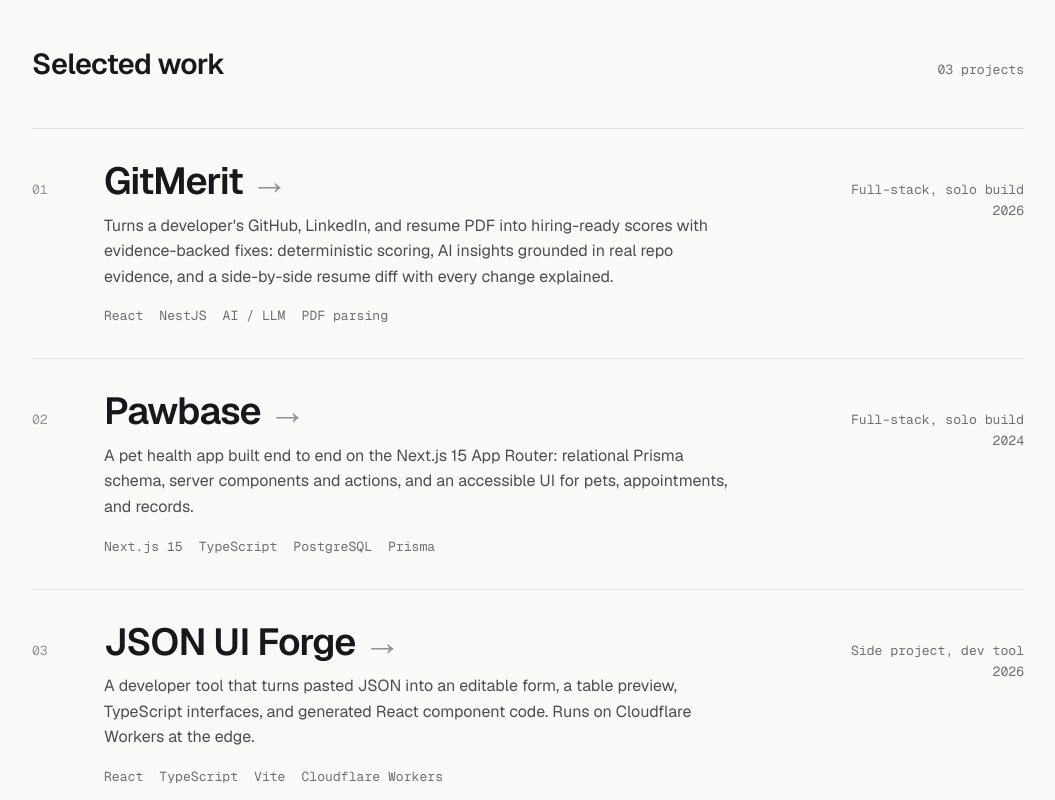
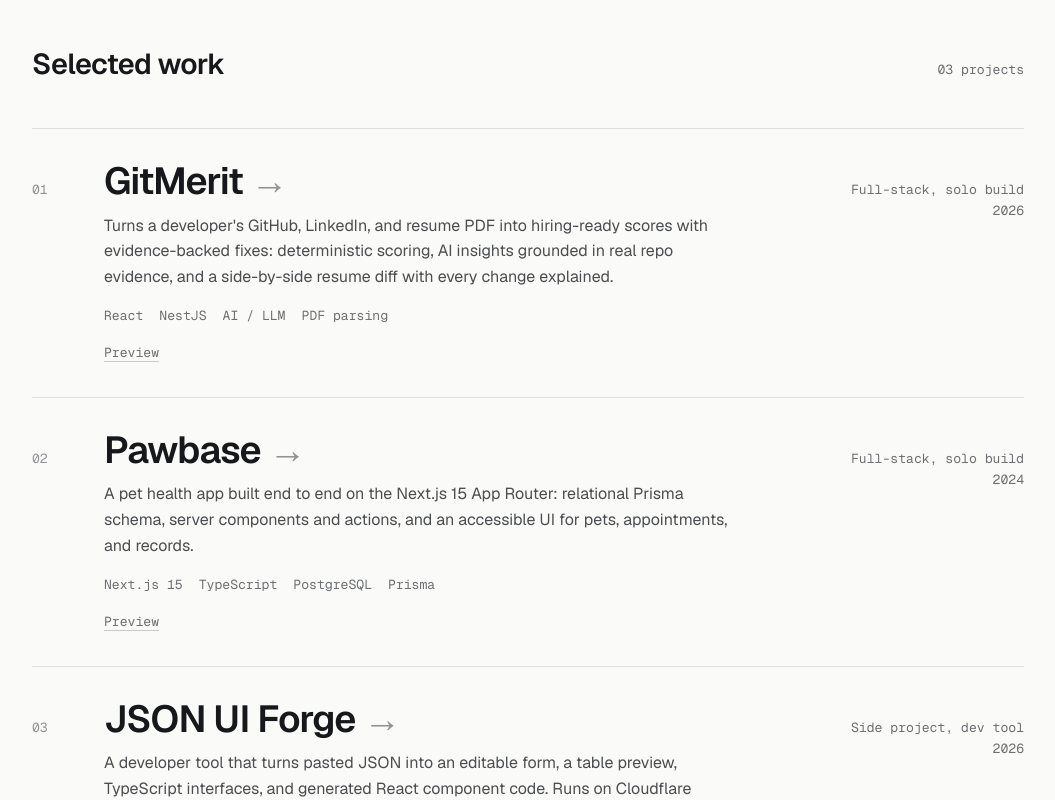
Before and after one commit to andriimaksymov/portfolio, a Next.js app: page / in a window 1280 px wide. Shown: the part 700-1500 px from the top of the page, without its empty margins (112-1167 px from the left). Built offline with nearby package versions, Linux system fonts and the light colour scheme.

Commit message:
feat: add WorkPreview component and update work entries with new image assets

```diff
--- a/src/app/globals.css
+++ b/src/app/globals.css
@@ -236,11 +236,85 @@ img { display: block; max-width: 100%; height: auto; }
   white-space: nowrap;
 }
 .work-arrow { color: var(--faint); transition: transform var(--d) var(--ease-out), color var(--d) var(--ease-out); }
+.work-title-link { display: inline-block; transition: color var(--d) var(--ease-out); }
 
 @media (hover: hover) and (pointer: fine) {
-  .work-link:hover .work-title { color: var(--accent-ink); }
-  .work-link:hover .work-arrow { color: var(--accent-ink); transform: translateX(4px); }
+  .work-title-link:hover { color: var(--accent-ink); }
+  .work-title-link:hover .work-arrow { color: var(--accent-ink); transform: translateX(4px); }
 }
+
+/* ---------- Work preview (lightbox) ---------- */
+.work-preview-btn {
+  margin-top: var(--s-4);
+  padding: 0;
+  font-size: var(--t--1);
+  color: var(--muted);
+  text-decoration: underline;
+  text-decoration-color: var(--line-2);
+  text-underline-offset: 4px;
+  transition: color var(--d) var(--ease-out), text-decoration-color var(--d) var(--ease-out);
+}
+.work-preview-btn:hover { color: var(--ink); text-decoration-color: var(--ink); }
+
+.preview {
+  border: 1px solid var(--line-2);
+  border-radius: var(--radius);
+  padding: 0;
+  background: var(--bg);
+  color: var(--ink);
+  width: min(1040px, calc(100vw - 2 * var(--gutter)));
+  max-height: calc(100dvh - 2 * var(--s-6));
+  margin: auto;
+  overflow: auto;
+}
+/* The dim veil is drawn by the dialog's own box-shadow, not ::backdrop:
+   Chromium intermittently fails to repaint ::backdrop over scrolled content,
+   leaving parts of the page undimmed. The shadow shares the dialog's paint
+   layer, so it can never desync. ::backdrop stays for click-outside-to-close. */
+.preview::backdrop { background: transparent; }
+
+.preview {
+  opacity: 0;
+  transform: translateY(10px) scale(0.99);
+  box-shadow: 0 0 0 100vmax oklch(0.21 0.006 265 / 0.55);
+  transition: opacity var(--d-slow) var(--ease-out), transform var(--d-slow) var(--ease-out);
+}
+.preview[open] { opacity: 1; transform: none; }
+@starting-style {
+  .preview[open] { opacity: 0; transform: translateY(10px) scale(0.99); }
+}
+
+body:has(.preview[open]) { overflow: hidden; }
+
+.preview-head, .preview-foot {
+  display: flex;
+  align-items: baseline;
+  justify-content: space-between;
+  gap: var(--s-4);
+  padding: var(--s-4) var(--s-5);
+  font-size: var(--t--1);
+}
+.preview-head { border-bottom: 1px solid var(--line); }
+.preview-foot { border-top: 1px solid var(--line); }
+.preview-num { color: var(--faint); }
+.preview-name { color: var(--ink); }
+.preview-close {
+  padding: 0;
+  font-family: var(--font-mono);
+  font-size: var(--t--1);
+  color: var(--muted);
+  transition: color var(--d) var(--ease-out);
+}
+.preview-close:hover { color: var(--ink); }
+.preview-kbd { color: var(--faint); }
+.preview-img { width: 100%; height: auto; background: var(--bg-inset); }
+.preview-meta { color: var(--muted); }
+.preview-foot a {
+  color: var(--ink-2);
+  white-space: nowrap;
+  transition: color var(--d) var(--ease-out);
+}
+.preview-foot a:hover { color: var(--accent-ink); }
 
 /* ---------- Experience ---------- */
 .exp-list { display: flex; flex-direction: column; }
--- a/src/app/page.tsx
+++ b/src/app/page.tsx
@@ -1,4 +1,5 @@
 import { Nav } from "@/components/Nav";
+import { WorkPreview } from "@/components/WorkPreview";
 import { work } from "@/data/work";
 import { about, contact, experiences, profile, skillGroups } from "@/data/portfolio";
 
@@ -68,17 +69,27 @@ export default function Home() {
           <ol className="work-list">
             {work.map((entry, i) => {
               const num = String(i + 1).padStart(2, "0");
-              const inner = (
-                <>
+              return (
+                <li key={entry.id}>
+                  <div className="work-row">
                     <span className="work-num mono">{num}</span>
                     <div className="work-main">
                       <h3 className="work-title">
+                        {entry.href ? (
+                          <a
+                            className="work-title-link"
+                            href={entry.href}
+                            target="_blank"
+                            rel="noopener noreferrer"
+                          >
                             {entry.title}
-                      {entry.href && (
                             <span className="work-arrow" aria-hidden="true">
                               {" "}
                               &rarr;
                             </span>
+                          </a>
+                        ) : (
+                          entry.title
                         )}
                       </h3>
                       <p className="work-blurb">{entry.blurb}</p>
@@ -89,23 +100,24 @@ export default function Home() {
                           </span>
                         ))}
                       </div>
+                      {entry.image && (
+                        <WorkPreview
+                          num={num}
+                          title={entry.title}
+                          year={entry.year}
+                          meta={entry.meta}
+                          image={entry.image}
+                          imageAlt={entry.imageAlt ?? `${entry.title} screenshot`}
+                          href={entry.href}
+                        />
+                      )}
                     </div>
                     <span className="work-meta mono">
                       {entry.meta}
                       <br />
                       {entry.year}
                     </span>
-                </>
-              );
-              return (
-                <li key={entry.id}>
-                  {entry.href ? (
-                    <a className="work-row work-link" href={entry.href} target="_blank" rel="noopener noreferrer">
-                      {inner}
-                    </a>
-                  ) : (
-                    <div className="work-row">{inner}</div>
-                  )}
+                  </div>
                 </li>
               );
             })}
--- /dev/null
+++ b/src/components/WorkPreview.tsx
@@ -0,0 +1,67 @@
+"use client";
+
+import { useCallback, useRef } from "react";
+
+type WorkPreviewProps = {
+  num: string;
+  title: string;
+  year: string;
+  meta: string;
+  image: string;
+  imageAlt: string;
+  href?: string;
+};
+
+export function WorkPreview({ num, title, year, meta, image, imageAlt, href }: WorkPreviewProps) {
+  const dialogRef = useRef<HTMLDialogElement>(null);
+
+  const open = useCallback(() => {
+    dialogRef.current?.showModal();
+  }, []);
+
+  const close = useCallback(() => {
+    dialogRef.current?.close();
+  }, []);
+
+  // Clicks on the dialog element itself land on the backdrop area;
+  // clicks inside .preview-frame have a child as target.
+  const onDialogClick = useCallback((e: React.MouseEvent<HTMLDialogElement>) => {
+    if (e.target === dialogRef.current) dialogRef.current.close();
+  }, []);
+
+  return (
+    <>
+      <button
+        type="button"
+        className="work-preview-btn mono"
+        aria-haspopup="dialog"
+        aria-label={`Preview ${title}`}
+        onClick={open}
+      >
+        Preview
+      </button>
+
+      <dialog ref={dialogRef} className="preview" aria-label={`${title} preview`} onClick={onDialogClick}>
+        <div className="preview-frame">
+          <header className="preview-head mono">
+            <span className="preview-name">
+              <span className="preview-num">{num}</span> {title} &mdash; {year}
+            </span>
+            <button type="button" className="preview-close" onClick={close}>
+              Close <span className="preview-kbd" aria-hidden="true">Esc</span>
+            </button>
+          </header>
+          <img className="preview-img" src={image} alt={imageAlt} width={1440} height={900} loading="lazy" />
+          <footer className="preview-foot mono">
+            <span className="preview-meta">{meta}</span>
+            {href && (
+              <a href={href} target="_blank" rel="noopener noreferrer">
+                Open live site <span aria-hidden="true">&rarr;</span>
+              </a>
+            )}
+          </footer>
+        </div>
+      </dialog>
+    </>
+  );
+}
--- a/src/data/work.ts
+++ b/src/data/work.ts
@@ -25,8 +25,8 @@ export const work: WorkEntry[] = [
       "Turns a developer's GitHub, LinkedIn, and resume PDF into hiring-ready scores with evidence-backed fixes: deterministic scoring, AI insights grounded in real repo evidence, and a side-by-side resume diff with every change explained.",
     tags: ["React", "NestJS", "AI / LLM", "PDF parsing"],
     href: "https://gitmerit.vercel.app/",
-    image: "/work/portfolioscore.png",
-    imageAlt: "GitMerit: a resume analysis view with a side-by-side original and rewritten diff.",
+    image: "/work/gitmerit.png",
+    imageAlt: "GitMerit landing page: a scored developer-profile card next to the analysis form.",
   },
   {
     id: "pawbase",
```
Also changed, not shown: public/work/gitmerit.png (added), public/work/portfolioscore.png (deleted). Lines whose indentation alone changed are shown as unchanged.
